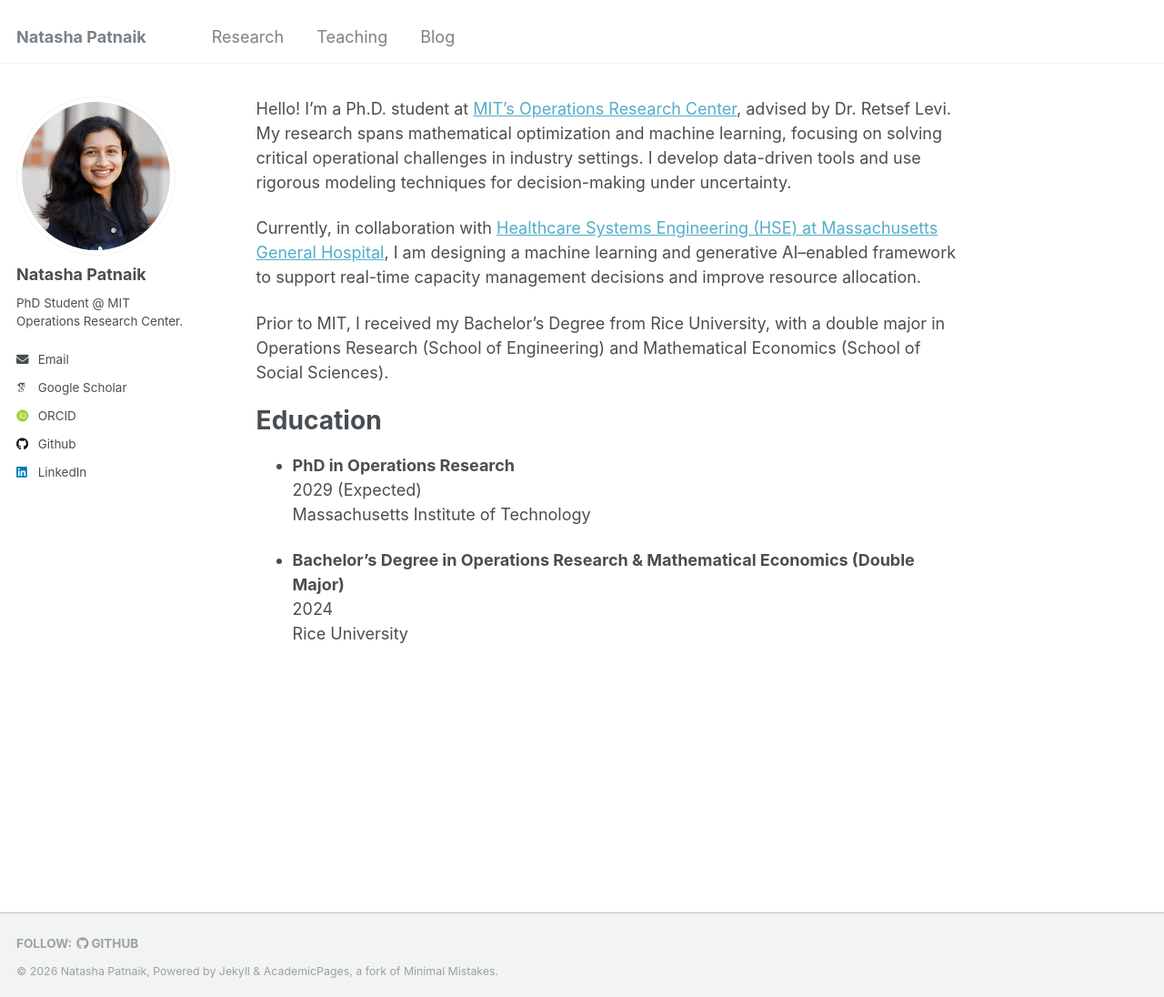
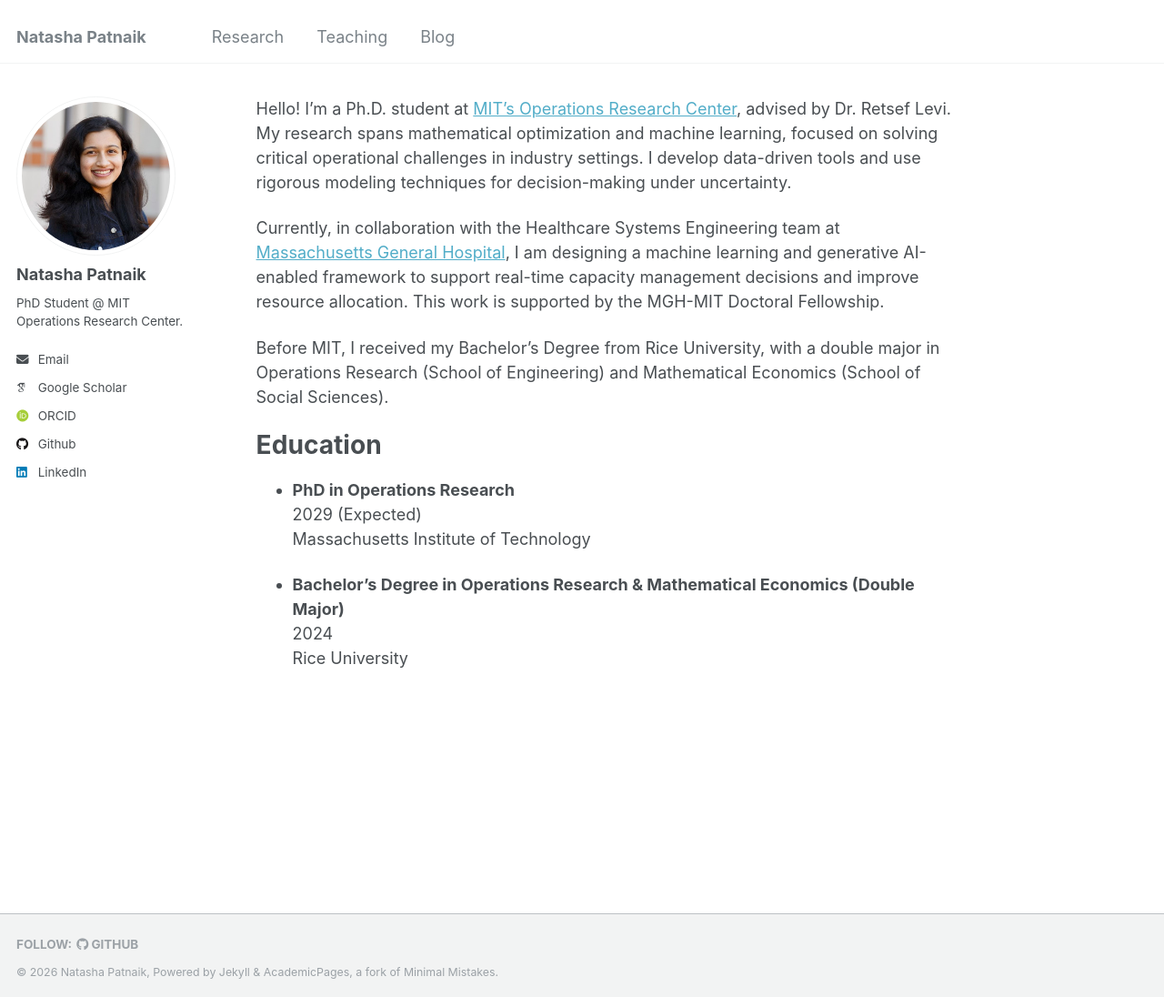
Before and after one commit to natasha-patnaik-321/natasha-patnaik-321.github.io, a Jekyll site: the page built from _pages/about.md, in a window 1280 px wide and 1096 px high. Shown: the whole window at 91% size. Built offline with Jekyll 4.4.1, drawn with Linux system fonts in a browser that asks for light colours; some web fonts are replaced.

Commit message:
minor updates

```diff
--- a/_pages/about.md
+++ b/_pages/about.md
@@ -6,11 +6,11 @@ redirect_from:
   - /about.html
 ---
 
-Hello! I'm a Ph.D. student at [MIT's Operations Research Center](https://orc.mit.edu/), advised by Dr. Retsef Levi. My research spans mathematical optimization and machine learning, focusing on solving critical operational challenges in industry settings. I develop data-driven tools and use rigorous modeling techniques for decision-making under uncertainty.
+Hello! I'm a Ph.D. student at [MIT's Operations Research Center](https://orc.mit.edu/), advised by Dr. Retsef Levi. My research spans mathematical optimization and machine learning, focused on solving critical operational challenges in industry settings. I develop data-driven tools and use rigorous modeling techniques for decision-making under uncertainty.
 
-Currently, in collaboration with [Healthcare Systems Engineering (HSE) at Massachusetts General Hospital](https://www.massgeneral.org/research), I am designing a machine learning and generative AI–enabled framework to support real-time capacity management decisions and improve resource allocation.
+Currently, in collaboration with the Healthcare Systems Engineering team at [Massachusetts General Hospital](https://www.massgeneralbrigham.org/en/patient-care/services-and-specialties/locations/massachusetts-general-hospital), I am designing a machine learning and generative AI-enabled framework to support real-time capacity management decisions and improve resource allocation. This work is supported by the MGH-MIT Doctoral Fellowship.
 
-Prior to MIT, I received my Bachelor's Degree from Rice University, with a double major in Operations Research (School of Engineering) and Mathematical Economics (School of Social Sciences).
+Before MIT, I received my Bachelor's Degree from Rice University, with a double major in Operations Research (School of Engineering) and Mathematical Economics (School of Social Sciences).
 
 Education
 ======
```
